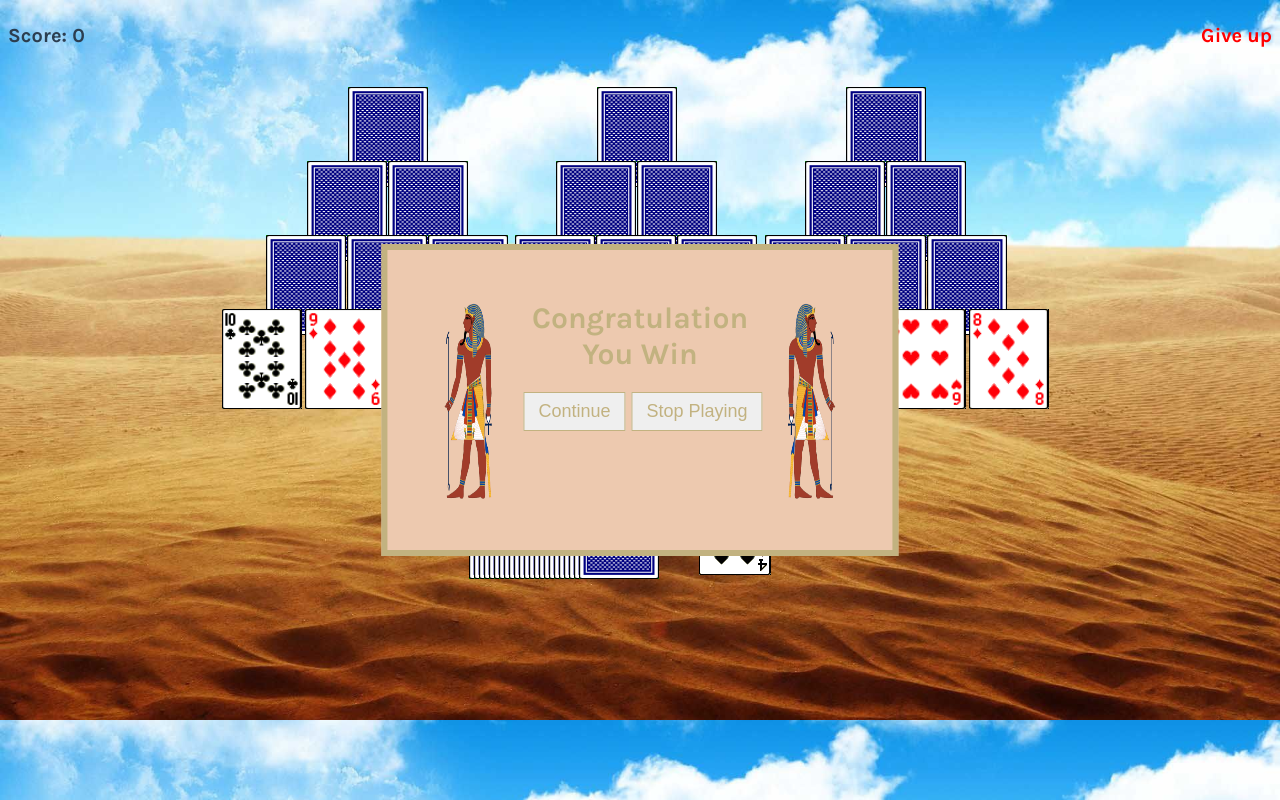
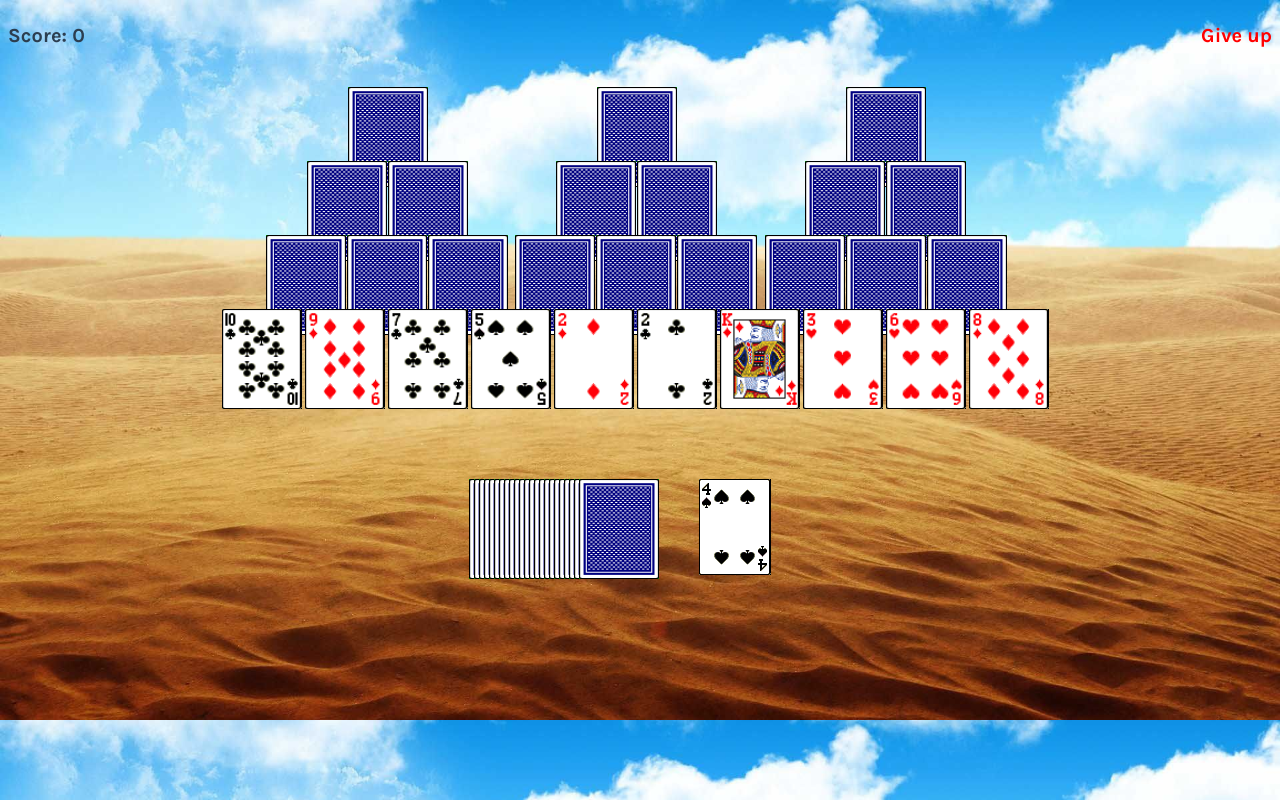
Before and after one commit to FilipeCosta/Tri-Peaks, a Vue app: page /#/ in a window 1280 px wide. Built offline with nearby package versions, Linux system fonts and the light colour scheme.

Commit message:
small fix

```diff
--- a/src/components/gameWrapper.vue
+++ b/src/components/gameWrapper.vue
@@ -1,6 +1,6 @@
 <template>
   <div>
-    <game-end v-if="!towersEmpty"/>
+    <game-end v-if="towersEmpty"/>
     <give-up @isNotGiveUp="giveUp = false" v-if="giveUp"></give-up>
     <div class="triPeaks__wrapper">
       <div class="triPeaks__info">
```
